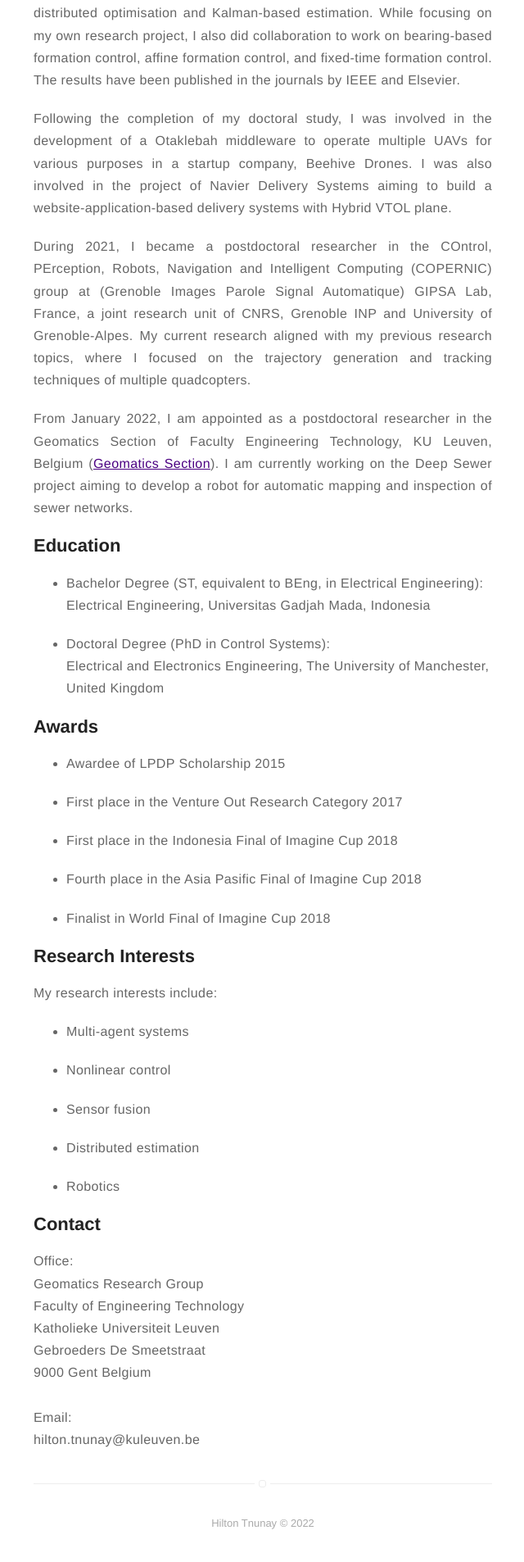
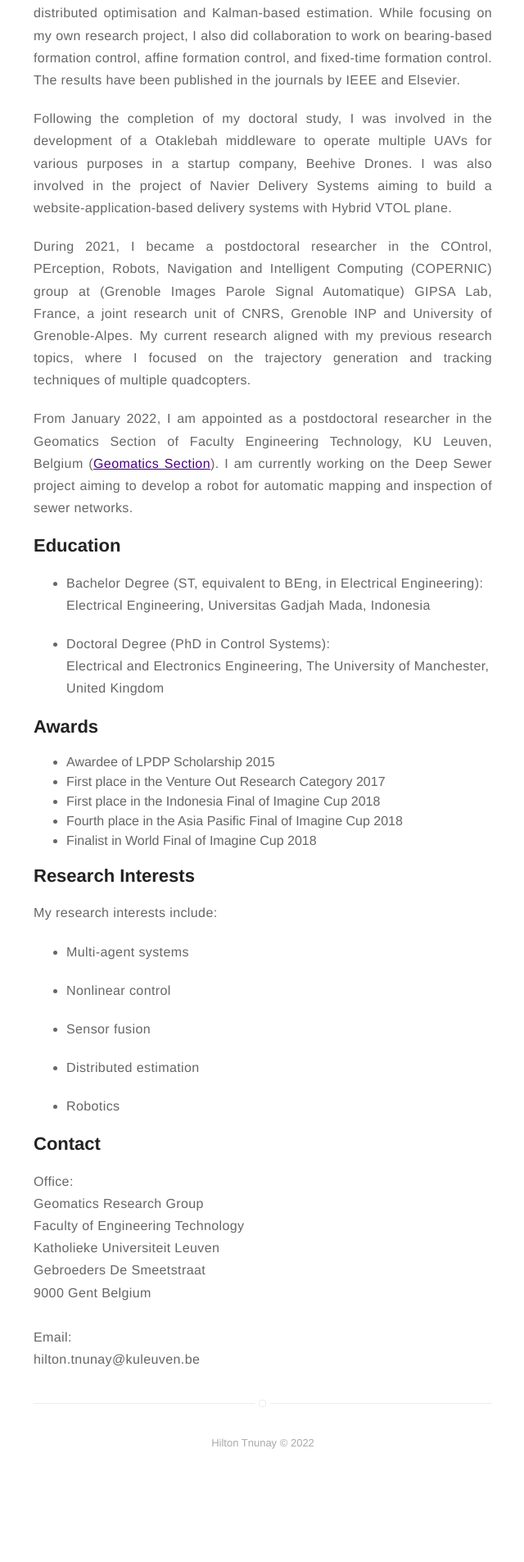
Before and after one commit to tnunay/tnunay.github.io, a Jekyll site: the page built from about.md, in a window 1280 px wide. Shown: the part 969-2875 px from the top of the page at 82% size, without its empty margins (319-959 px from the left). Built offline with Jekyll 4.4.1, drawn with Linux system fonts in a browser that asks for light colours; after the commit the page ends 2777 px from its top, so only the background shows below that.

Commit message:
Update information (4)

```diff
--- a/about.md
+++ b/about.md
@@ -36,11 +36,11 @@ layout: page
 
 ## Awards
 <ul class="awards">
-	<li><p>Awardee of LPDP Scholarship 2015</p></li>
-	<li><p>First place in the Venture Out Research Category 2017</p></li>
-	<li><p>First place in the Indonesia Final of Imagine Cup 2018</p></li>
-	<li><p>Fourth place in the Asia Pasific Final of Imagine Cup 2018</p></li>
-	<li><p>Finalist in World Final of Imagine Cup 2018</p></li>
+	<li>Awardee of LPDP Scholarship 2015<br></li>
+	<li>First place in the Venture Out Research Category 2017<br></li>
+	<li>First place in the Indonesia Final of Imagine Cup 2018<br></li>
+	<li>Fourth place in the Asia Pasific Final of Imagine Cup 2018<br></li>
+	<li>Finalist in World Final of Imagine Cup 2018<br></li>
 </ul>
 
 ## Research Interests
```
